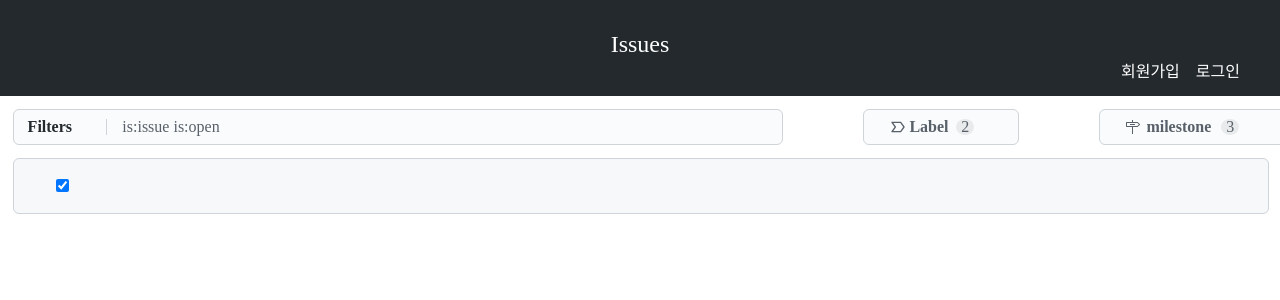
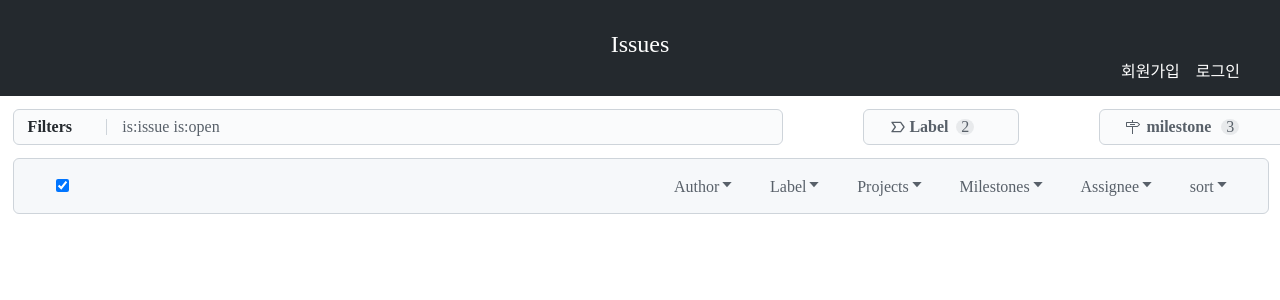
Before and after one commit to boostcamp-2020/IssueTracker-15, a React app in the folder web/client/: page /issue in a window 1280 px wide. Shown: the top 300 px of the page. Built offline with nearby package versions, Linux system fonts and the light colour scheme.

Commit message:
feat    : :zap:️ filter 목록 컴포넌트 구현
1. filter 목록 컴포넌트 구현

```diff
--- a/web/client/src/components/issue-form/header/filter-list-content/index.tsx
+++ b/web/client/src/components/issue-form/header/filter-list-content/index.tsx
@@ -0,0 +1,29 @@
+import React, { useState, Fragment } from "react";
+import * as S from "./style";
+import Dropdown from "../../../dropdown";
+import useToggle from "../../../../hooks/useToggle";
+import { BiCaretDown } from "react-icons/bi";
+
+interface FilterListCompProp {
+  title: string;
+}
+function FilterListComp({ title }: FilterListCompProp) {
+  const [isOpen, setIsOpen] = useToggle(false);
+
+  const DropdownContents = {
+    title: `Filter by ${title}`,
+    contents: [],
+  };
+
+  return (
+    <Fragment>
+      <S.FilterListComp onClick={setIsOpen}>
+        {title}
+        {isOpen && <Dropdown {...DropdownContents} />}
+        <BiCaretDown />
+      </S.FilterListComp>
+    </Fragment>
+  );
+}
+
+export default FilterListComp;
--- a/web/client/src/components/issue-form/header/filter-list-content/style.tsx
+++ b/web/client/src/components/issue-form/header/filter-list-content/style.tsx
@@ -0,0 +1,7 @@
+import styled from "styled-components";
+
+export const FilterListComp = styled.div`
+  position: relative;
+  color: #586069;
+  margin-left: 3%;
+`;
--- a/web/client/src/components/issue-form/header/index.tsx
+++ b/web/client/src/components/issue-form/header/index.tsx
@@ -1,11 +1,20 @@
 import React, { useState } from "react";
 import * as S from "./style";
+import FilterListComp from "./filter-list-content";
 
 // { "제목 " : {{"title" : ~}, {"content" : [] }};
 function issueHeader() {
   return (
     <S.IssueHeader>
       <input type="checkbox" name="xxx" value="yyy" checked />
+      <S.FilterList>
+        <FilterListComp title="Author"></FilterListComp>
+        <FilterListComp title="Label"></FilterListComp>
+        <FilterListComp title="Projects"></FilterListComp>
+        <FilterListComp title="Milestones"></FilterListComp>
+        <FilterListComp title="Assignee"></FilterListComp>
+        <FilterListComp title="sort"></FilterListComp>
+      </S.FilterList>
     </S.IssueHeader>
   );
 }
```
